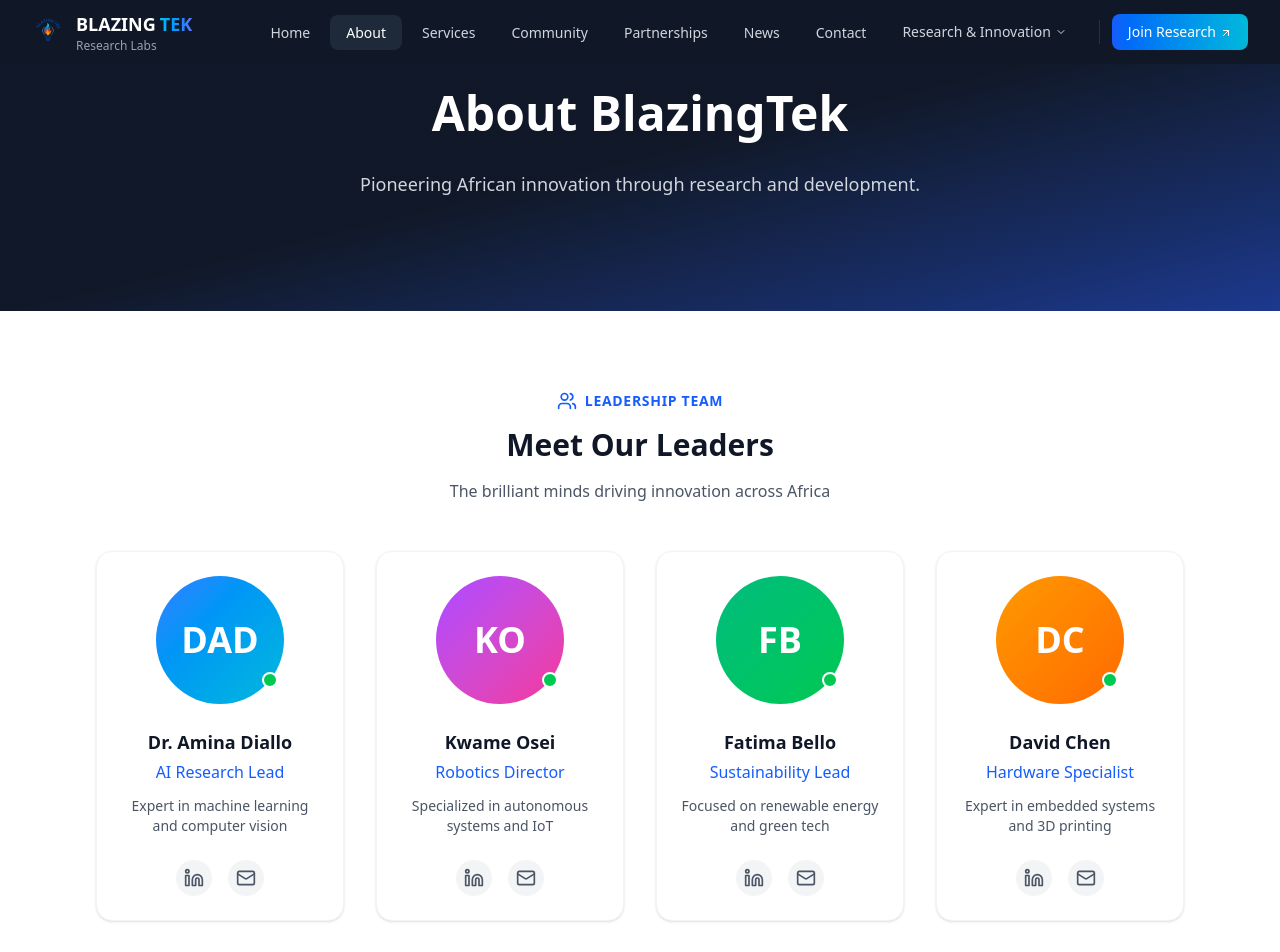
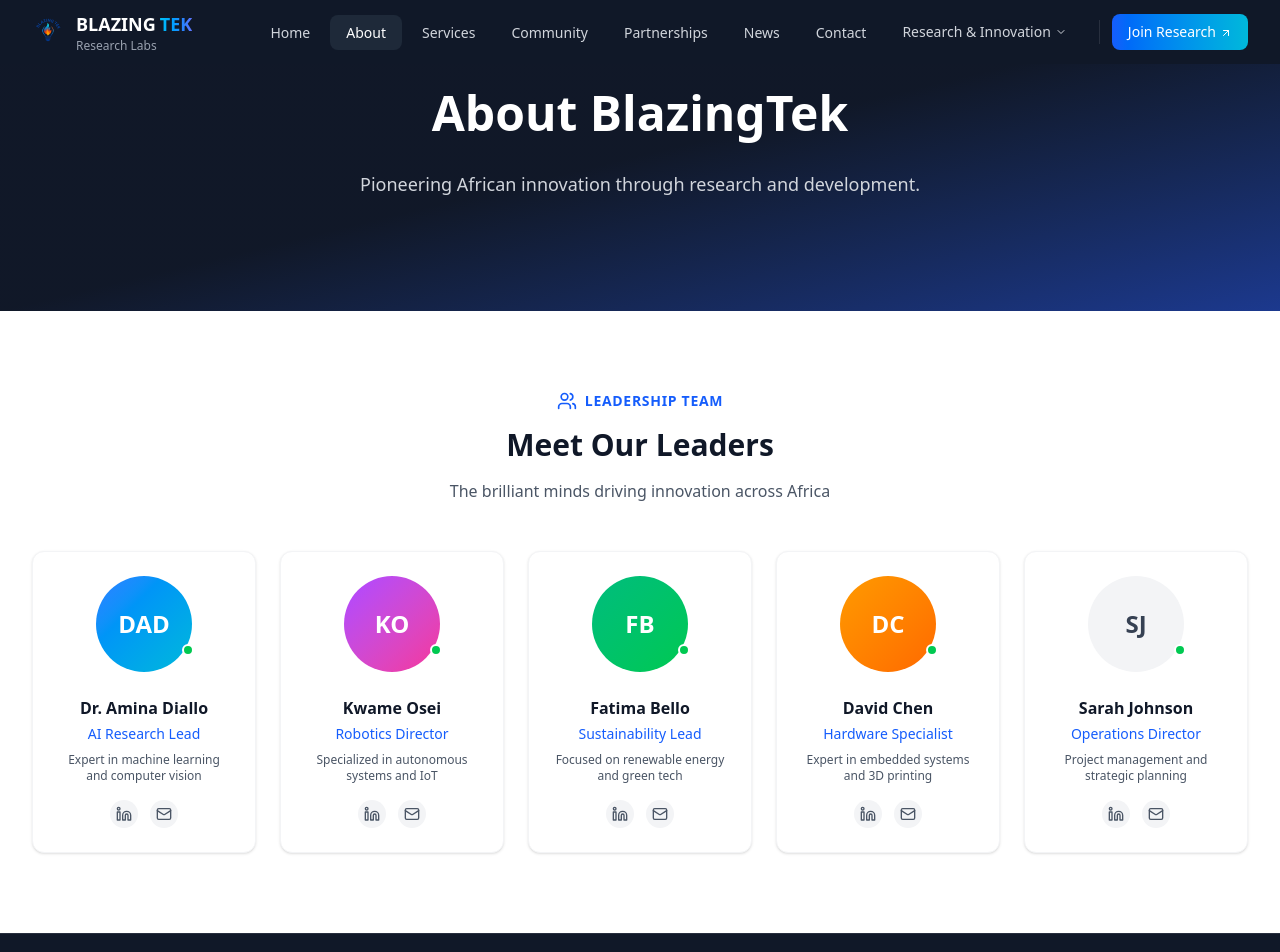
Before and after one commit to tgzgondoz/blazingtek, a React (Vite) app: page /about in a window 1280 px wide. Shown: the top 952 px of the page. Built offline with nearby package versions, Linux system fonts and the light colour scheme.

Commit message:
UI final services

```diff
--- a/src/pages/Abouts.jsx
+++ b/src/pages/Abouts.jsx
@@ -36,6 +36,13 @@ const Abouts = () => {
       linkedin: "#",
       email: "david@blazingtek.com"
     },
+    {
+      name: "Sarah Johnson",
+      role: "Operations Director",
+      description: "Project management and strategic planning",
+      linkedin: "#",
+      email: "sarah@blazingtek.com"
+    }
   ];
 
   return (
@@ -59,7 +66,7 @@ const Abouts = () => {
 
       {/* Leadership Team Section */}
       <section className="py-16 md:py-20 bg-white">
-        <div className="max-w-6xl mx-auto px-4 sm:px-6 lg:px-8">
+        <div className="max-w-7xl mx-auto px-4 sm:px-6 lg:px-8">
           <motion.div
             initial={{ opacity: 0 }}
             whileInView={{ opacity: 1 }}
@@ -78,7 +85,7 @@ const Abouts = () => {
             </p>
           </motion.div>
 
-          <div className="grid md:grid-cols-2 lg:grid-cols-4 gap-8">
+          <div className="grid md:grid-cols-2 lg:grid-cols-5 gap-6">
             {leaders.map((leader, index) => (
               <motion.div
                 key={index}
@@ -89,38 +96,38 @@ const Abouts = () => {
                 whileHover={{ y: -5 }}
                 className="group"
               >
-                <div className="bg-white rounded-2xl p-6 shadow-sm hover:shadow-md transition-all duration-300 border border-gray-100 text-center">
+                <div className="bg-white rounded-xl p-6 shadow-sm hover:shadow-md transition-all duration-300 border border-gray-100 text-center h-full">
                   {/* Circle Face/Avatar */}
                   <div className="relative mb-6">
-                    <div className={`w-32 h-32 rounded-full mx-auto ${leader.imageColor} flex items-center justify-center text-white text-4xl font-bold`}>
+                    <div className={`w-24 h-24 rounded-full mx-auto ${leader.imageColor || "bg-gray-100"} flex items-center justify-center ${leader.imageColor ? "text-white" : "text-gray-700"} text-2xl font-bold`}>
                       {leader.name.split(' ').map(n => n[0]).join('')}
                     </div>
                     {/* Online Status Indicator */}
                     <div className="absolute bottom-4 right-1/4 transform translate-x-1/2">
-                      <div className="w-4 h-4 bg-green-500 rounded-full border-2 border-white"></div>
+                      <div className="w-3 h-3 bg-green-500 rounded-full border-2 border-white"></div>
                     </div>
                   </div>
 
                   {/* Leader Info */}
-                  <h3 className="text-lg font-bold text-gray-900 mb-1">{leader.name}</h3>
-                  <p className="text-blue-600 font-medium mb-3">{leader.role}</p>
-                  <p className="text-gray-600 text-sm mb-6">{leader.description}</p>
+                  <h3 className="text-base font-bold text-gray-900 mb-1">{leader.name}</h3>
+                  <p className="text-blue-600 font-medium text-sm mb-2">{leader.role}</p>
+                  <p className="text-gray-600 text-xs mb-4">{leader.description}</p>
 
                   {/* Social Links */}
-                  <div className="flex justify-center gap-4">
+                  <div className="flex justify-center gap-3">
                     <a
                       href={leader.linkedin}
-                      className="p-2 rounded-full bg-gray-100 hover:bg-blue-50 text-gray-600 hover:text-blue-600 transition-colors"
+                      className="p-1.5 rounded-full bg-gray-100 hover:bg-blue-50 text-gray-600 hover:text-blue-600 transition-colors"
                       aria-label={`Connect with ${leader.name} on LinkedIn`}
                     >
-                      <Linkedin className="h-5 w-5" />
+                      <Linkedin className="h-4 w-4" />
                     </a>
                     <a
                       href={`mailto:${leader.email}`}
-                      className="p-2 rounded-full bg-gray-100 hover:bg-blue-50 text-gray-600 hover:text-blue-600 transition-colors"
+                      className="p-1.5 rounded-full bg-gray-100 hover:bg-blue-50 text-gray-600 hover:text-blue-600 transition-colors"
                       aria-label={`Email ${leader.name}`}
                     >
-                      <Mail className="h-5 w-5" />
+                      <Mail className="h-4 w-4" />
                     </a>
                   </div>
                 </div>
```
